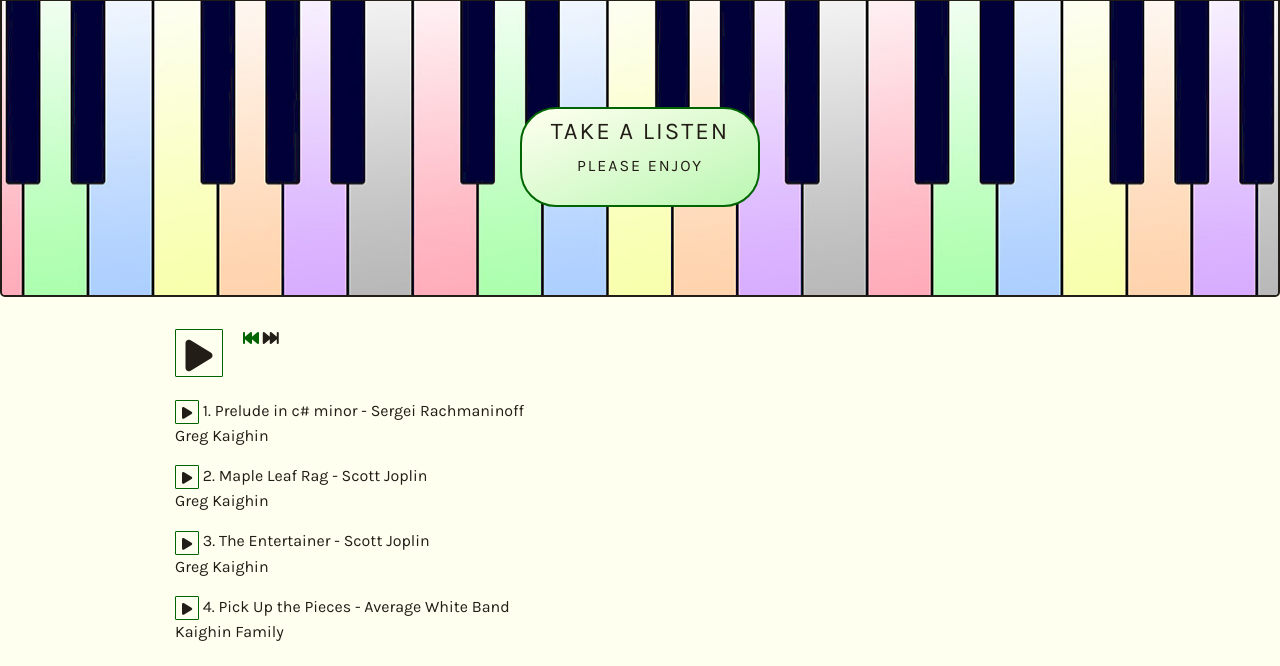
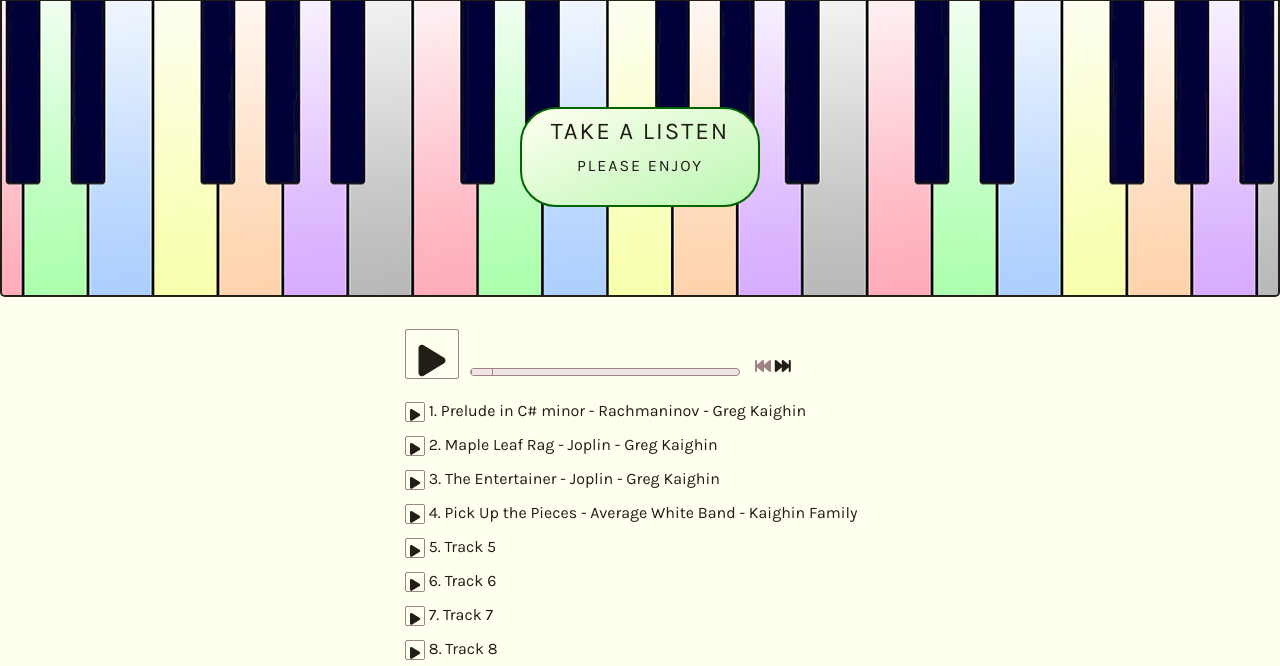
Before and after one commit to GregKaighin/piano-lessons-with-greg-kaighin-website, a plain HTML site: page music.html in a window 1280 px wide. Shown: the part 103-769 px from the top of the page. Drawn offline with nearby package versions, Linux system fonts and the light colour scheme.

Commit message:
Restore original audio player html and css, to attemp to fix play button which was broken in recent commits

```diff
--- a/assets/css/style.css
+++ b/assets/css/style.css
@@ -347,50 +347,77 @@ i.fas.fa-comment {
 
 
 
-/*----------------------------------Audio player -- The CSS below this point came from here --
-                                                    https://codepen.io/craigstroman/pen/aOyRYx*/
+/*---------------------------------- Audio player*/
+
 .screen-reader-text {
+  /* Reusable, toolbox kind of class */
   position: absolute;
   top: -9999px;
   left: -9999px;
 }
+
 .disabled {
-  color: #006400;
+  color: #A08184;
   cursor: default;
 }
+
 .show {
-  display: inline-block;
+  display: inline-block !important;
+}
+
+body {
+  margin: 10px 0 0 0;
 }
 body .container {
-    margin-top: 24px;
-    margin-bottom: 24px;
   font-family: 'Karla', sans-serif;
-  font-size: 16px;
-  width: 75vw;
+  font-size: 1em;
+  margin: 24px auto;
+  width: 500px;
 }
 body .container .player {
   height: 60px;
-  width: 67vw;
+  margin: 0;
+  position: relative;
+  width: 400px;
+  /* Small devices (tablets, 768px and up) */
+  /* Medium devices (desktops, 992px and up) */
+  /* Large devices (large desktops, 1200px and up) */
+  *zoom: 1;
 }
-/*----------------------------------Buttons*/
+@media (min-width: 768px) and (max-width: 991px) {
+  body .container .player {
+    width: 470px;
+  }
+}
+@media (min-width: 992px) and (max-width: 1100px) {
+  body .container .player {
+    width: 470px;
+  }
+}
+@media (min-width: 1200px) {
+  body .container .player {
+    width: 470px;
+  }
+}
 body .container .player .large-toggle-btn {
-  border: 1px solid #006400;
-  border-radius: 1px;
+  border: 1px solid #A08184;
+  border-radius: 2px;
   float: left;
   font-size: 1.5em;
-  height: 48px;
+  height: 50px;
   margin: 0 10px 0 0;
   overflow: hidden;
+  padding: 5px 0 0 0;
   position: relative;
   text-align: center;
   vertical-align: bottom;
-  width: 48px;
+  width: 54px;
 }
 body .container .player .large-toggle-btn .large-play-btn {
   cursor: pointer;
   display: inline-block;
   position: relative;
-  bottom: 14%;
+  top: -14%;
 }
 body .container .player .large-toggle-btn .large-play-btn:before {
   content: "\f04b";
@@ -400,13 +427,12 @@ body .container .player .large-toggle-btn .large-pause-btn {
   cursor: pointer;
   display: inline-block;
   position: relative;
-  bottom: 14%;
+  top: -13%;
 }
 body .container .player .large-toggle-btn .large-pause-btn:before {
   content: "\f04c";
   font: 1.5em/1.75 "FontAwesome";
 }
-/*------------------------------------Info Box*/
 body .container .player .info-box {
   bottom: 10px;
   left: 65px;
@@ -418,7 +444,8 @@ body .container .player .info-box .track-info-box {
   font-size: 12px;
   margin: 0 0 6px 0;
   visibility: hidden;
-  width: 60vw;
+  width: 400px;
+  *zoom: 1;
 }
 body .container .player .info-box .track-info-box .track-title-text {
   display: inline-block;
@@ -439,11 +466,43 @@ body .container .player .info-box .track-info-box:after {
   height: 0;
   visibility: hidden;
 }
-/*------------------------------------Controls*/
+body .container .player .progress-box {
+  float: left;
+  min-width: 270px;
+  position: relative;
+}
+body .container .player .progress-box .progress-cell {
+  height: 12px;
+  position: relative;
+}
+body .container .player .progress-box .progress-cell .progress {
+  background: rgb(240, 229, 229);
+  border: 1px solid #A08184;
+  height: 8px;
+  position: relative;
+  width: auto;
+}
+body .container .player .progress-box .progress-cell .progress .progress-buffer {
+  background: #A08184;
+  height: 100%;
+  width: 0;
+}
+body .container .player .progress-box .progress-cell .progress .progress-indicator {
+  background: rgb(240, 229, 229);
+  border: 1px solid #A08184;
+  border-radius: 3px;
+  cursor: pointer;
+  height: 10px;
+  left: 0;
+  overflow: hidden;
+  position: absolute;
+  top: -2px;
+  width: 22px;
+}
 body .container .player .controls-box {
-  top: -2px;
-  left: 10px;
-  position: relative;
+  bottom: 10px;
+  left: 350px;
+  position: absolute;
 }
 body .container .player .controls-box .previous-track-btn {
   cursor: pointer;
@@ -472,16 +531,16 @@ body .container .player:after {
   height: 0;
   visibility: hidden;
 }
-/*------------------------------------Playlist*/
 body .container .play-list {
   display: block;
-  margin: 0 auto;
+  margin: 0 auto 20px auto;
   width: 100%;
 }
 body .container .play-list .play-list-row {
   display: block;
   margin: 10px 0;
   width: 100%;
+  *zoom: 1;
 }
 body .container .play-list .play-list-row .track-title .playlist-track {
   color: #221d17;
@@ -491,20 +550,20 @@ body .container .play-list .play-list-row .track-title .playlist-track:hover {
   text-decoration: underline;
 }
 body .container .play-list .play-list-row .small-toggle-btn {
-  border: 1px solid #006400;
-  border-radius: 1px;
+  border: 1px solid #A08184;
+  border-radius: 2px;
   cursor: pointer;
   display: inline-block;
-  height: 24px;
+  height: 20px;
+  margin: 0 auto;
   overflow: hidden;
   position: relative;
   text-align: center;
   vertical-align: middle;
-  width: 24px;
+  width: 20px;
 }
 body .container .play-list .play-list-row .small-toggle-btn .small-play-btn {
   display: inline-block;
-  top: 4px;
 }
 body .container .play-list .play-list-row .small-toggle-btn .small-play-btn:before {
   content: "\f04b";
@@ -543,4 +602,3 @@ body .container .play-list .play-list-row:after {
   height: 0;
   visibility: hidden;
 }
-/*---------------------------------- .Audio player -- https://codepen.io/craigstroman/pen/aOyRYx*/
--- a/js/scripts.js
+++ b/js/scripts.js
@@ -455,3 +455,8 @@ var audioPlayer = function() {
 
   player.initPlayer();
 })();
+
+/**
+   * Resets all toggle buttons to be play buttons.
+   *
+   **/
--- a/music.html
+++ b/music.html
@@ -65,10 +65,11 @@
 
 
 
-    <!-- Audio Player -- This section is taken from -- https://codepen.io/craigstroman/pen/aOyRYx -->
+      <section>
     <div class="container">
-        <audio id="audio" preload="1" tabindex="0">
-            <source src="assets/music/prelude-in-c-sharp-minor.mp3" data-track-number="1" />
+
+        <audio id="audio" preload="none" tabindex="0">
+            <source src="assets/music/rachprelude.mp3" data-track-number="1" />
             <source src="assets/music/maple-leaf-rag.mp3" data-track-number="2" />
             <source src="assets/music/the-entertainer.mp3" data-track-number="3" />
             <source src="assets/music/pick-up-the-pieces.mp3" data-track-number="4" />
@@ -80,20 +81,24 @@
             <source src="#" data-track-number="10" />
             Your browser does not support HTML5 audio.
         </audio>
+
         <div class="player">
+
             <div class="large-toggle-btn">
                 <i class="large-play-btn"><span class="screen-reader-text">Large toggle button</span></i>
             </div>
             <!-- /.play-box -->
+
             <div class="info-box">
                 <div class="track-info-box">
                     <div class="track-title-text"></div>
                     <div class="audio-time">
-                        <span class="current-time">00:00</span>
+                        <span class="current-time">00:00</span> /
                         <span class="duration">00:00</span>
                     </div>
                 </div>
                 <!-- /.info-box -->
+
                 <div class="progress-box">
                     <div class="progress-cell">
                         <div class="progress">
@@ -102,81 +107,140 @@
                         </div>
                     </div>
                 </div>
+
             </div>
             <!-- /.progress-box -->
+
             <div class="controls-box">
                 <i class="previous-track-btn disabled"><span class="screen-reader-text">Previous track button</span></i>
                 <i class="next-track-btn"><span class="screen-reader-text">Next track button</span></i>
             </div>
             <!-- /.controls-box -->
+
         </div>
         <!-- /.player -->
+
         <div class="play-list">
+
             <div class="play-list-row" data-track-row="1">
                 <div class="small-toggle-btn">
-                    <i class="small-play-btn"><span class="screen-reader-text">Small play button</span></i>
+                    <i class="small-play-btn"><span class="screen-reader-text">Small toggle button</span></i>
                 </div>
                 <div class="track-number">
                     1.
                 </div>
                 <div class="track-title">
-                    <a class="playlist-track" href="assets/music/prelude-in-c-sharp-min.mp3" data-play-track="1">Prelude
-                        in c#
-                        minor - Sergei Rachmaninoff</a>
-                </div>
-                <div class="track-info">
-                    <p>Greg Kaighin</p>
+                    <a class="playlist-track" href="assets/music/rachprelude.mp3" data-play-track="1">Prelude in C#
+                        minor - Rachmaninov - Greg Kaighin</a>
                 </div>
             </div>
             <div class="play-list-row" data-track-row="2">
                 <div class="small-toggle-btn">
-                    <i class="small-play-btn"><span class="screen-reader-text">Small play button</span></i>
+                    <i class="small-play-btn"><span class="screen-reader-text">Small toggle button</span></i>
                 </div>
                 <div class="track-number">
                     2.
                 </div>
                 <div class="track-title">
                     <a class="playlist-track" href="assets/music/maple-leaf-rag.mp3" data-play-track="2">Maple Leaf Rag
-                        - Scott Joplin</a>
-                </div>
-                <div class="track-info">
-                    <p>Greg Kaighin</p>
+                        - Joplin - Greg Kaighin<br></a>
                 </div>
             </div>
             <div class="play-list-row" data-track-row="3">
                 <div class="small-toggle-btn">
-                    <i class="small-play-btn"><span class="screen-reader-text">Small play button</span></i>
+                    <i class="small-play-btn"><span class="screen-reader-text">Small toggle button</span></i>
                 </div>
                 <div class="track-number">
                     3.
                 </div>
                 <div class="track-title">
                     <a class="playlist-track" href="assets/music/the-entertainer.mp3" data-play-track="3">The
-                        Entertainer - Scott Joplin</a>
-                </div>
-                <div class="track-info">
-                    <p>Greg Kaighin</p>
+                        Entertainer - Joplin - Greg Kaighin</a>
                 </div>
             </div>
             <div class="play-list-row" data-track-row="4">
                 <div class="small-toggle-btn">
-                    <i class="small-play-btn"><span class="screen-reader-text">Small play button</span></i>
+                    <i class="small-play-btn"><span class="screen-reader-text">Small toggle button</span></i>
                 </div>
                 <div class="track-number">
                     4.
                 </div>
                 <div class="track-title">
                     <a class="playlist-track" href="assets/music/pick-up-the-pieces.mp3" data-play-track="4">Pick Up the
-                        Pieces - Average White Band</a>
-                </div>
-                <div class="track-info">
-                    <p>Kaighin Family</p>
+                        Pieces - Average White Band - Kaighin Family</a>
                 </div>
             </div>
+            <div class="play-list-row" data-track-row="5">
+                <div class="small-toggle-btn">
+                    <i class="small-play-btn"><span class="screen-reader-text">Small toggle button</span></i>
+                </div>
+                <div class="track-number">
+                    5.
+                </div>
+                <div class="track-title">
+                    <a class="playlist-track" href="#" data-play-track="5">Track 5</a>
+                </div>
+            </div>
+            <div class="play-list-row" data-track-row="6">
+                <div class="small-toggle-btn">
+                    <i class="small-play-btn"><span class="screen-reader-text">Small toggle button</span></i>
+                </div>
+                <div class="track-number">
+                    6.
+                </div>
+                <div class="track-title">
+                    <a class="playlist-track" href="#" data-play-track="6">Track 6</a>
+                </div>
+            </div>
+            <div class="play-list-row" data-track-row="7">
+                <div class="small-toggle-btn">
+                    <i class="small-play-btn"><span class="screen-reader-text">Small toggle button</span></i>
+                </div>
+                <div class="track-number">
+                    7.
+                </div>
+                <div class="track-title">
+                    <a class="playlist-track" href="#" data-play-track="7">Track 7</a>
+                </div>
+            </div>
+            <div class="play-list-row" data-track-row="8">
+                <div class="small-toggle-btn">
+                    <i class="small-play-btn"><span class="screen-reader-text">Small toggle button</span></i>
+                </div>
+                <div class="track-number">
+                    8.
+                </div>
+                <div class="track-title">
+                    <a class="playlist-track" href="#" data-play-track="8">Track 8</a>
+                </div>
+            </div>
+            <div class="play-list-row" data-track-row="9">
+                <div class="small-toggle-btn">
+                    <i class="small-play-btn"><span class="screen-reader-text">Small toggle button</span></i>
+                </div>
+                <div class="track-number">
+                    9.
+                </div>
+                <div class="track-title">
+                    <a class="playlist-track" href="#" data-play-track="9">Track 9</a>
+                </div>
+            </div>
+            <div class="play-list-row" data-track-row="10">
+                <div class="small-toggle-btn">
+                    <i class="small-play-btn"><span class="screen-reader-text">Small toggle button</span></i>
+                </div>
+                <div class="track-number">
+                    10.
+                </div>
+                <div class="track-title">
+                    <a class="playlist-track" href="#" data-play-track="10">Track 10</a>
+                </div>
+            </div>
+
         </div>
+
     </div>
-    <!-- .Audio Player https://codepen.io/craigstroman/pen/aOyRYx-->
-
+    </section>
 
     <!-- Social-links -->
     <div class="social-links">
@@ -239,10 +303,18 @@
     <script src="https://kit.fontawesome.com/bd2b28ab92.js"></script>
     <!-- Bootstrap -->
     <script src="https://code.jquery.com/jquery-3.3.1.slim.min.js"></script>
+
     <script src="https://cdnjs.cloudflare.com/ajax/libs/popper.js/1.14.3/umd/popper.min.js"></script>
+     <script>
+        $(function () {
+  $('[data-toggle="popover"]').popover()
+})
+    </script>
     <script src="https://stackpath.bootstrapcdn.com/bootstrap/4.1.3/js/bootstrap.min.js"></script>
+
     <!-- JavaScript -->
     <script type="text/javascript" src="js/scripts.js"></script>
+
 </body>
 
 </html>
```
Also changed, not shown: index.html (+2 -2 lines), 1 other file.
